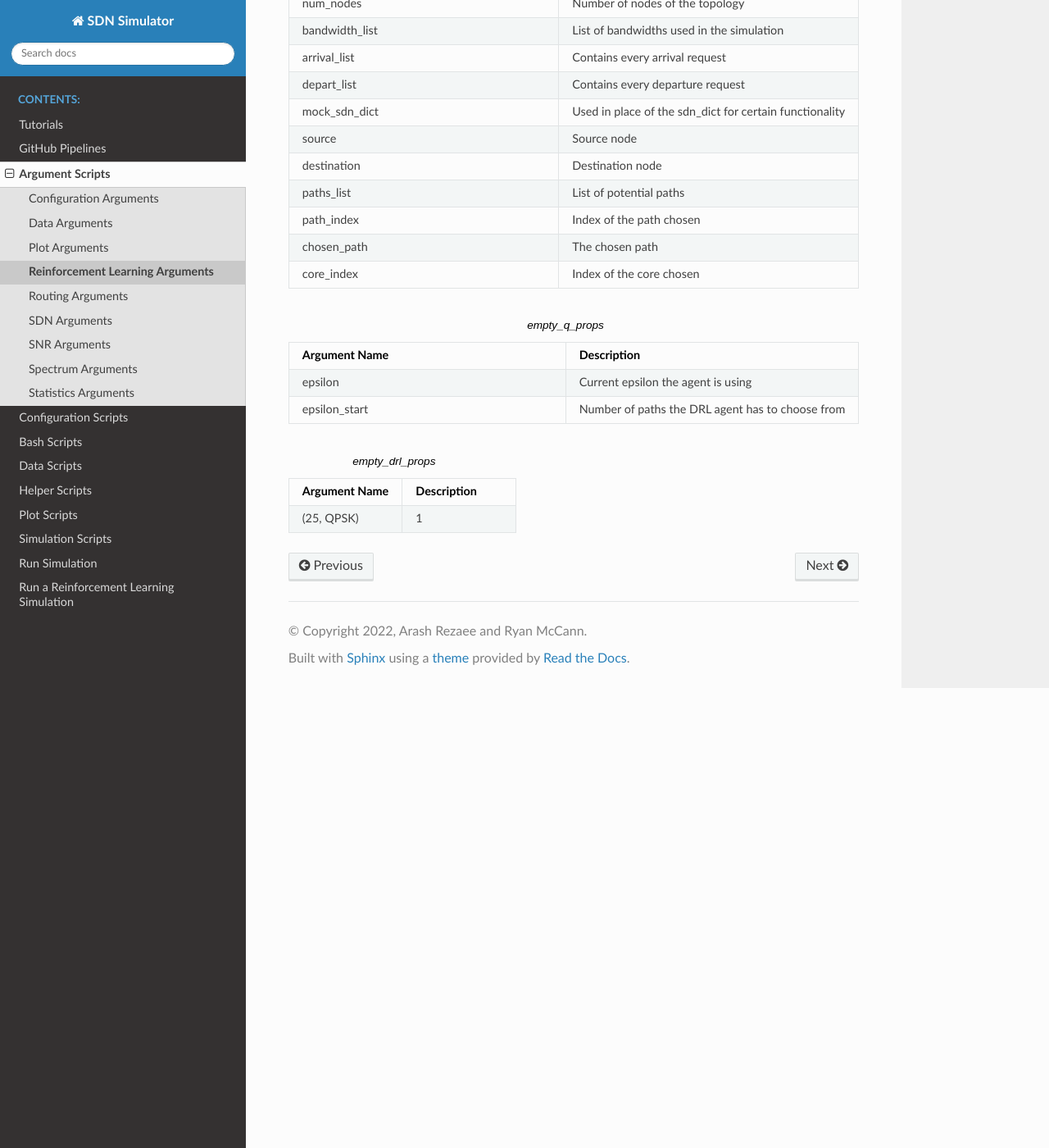
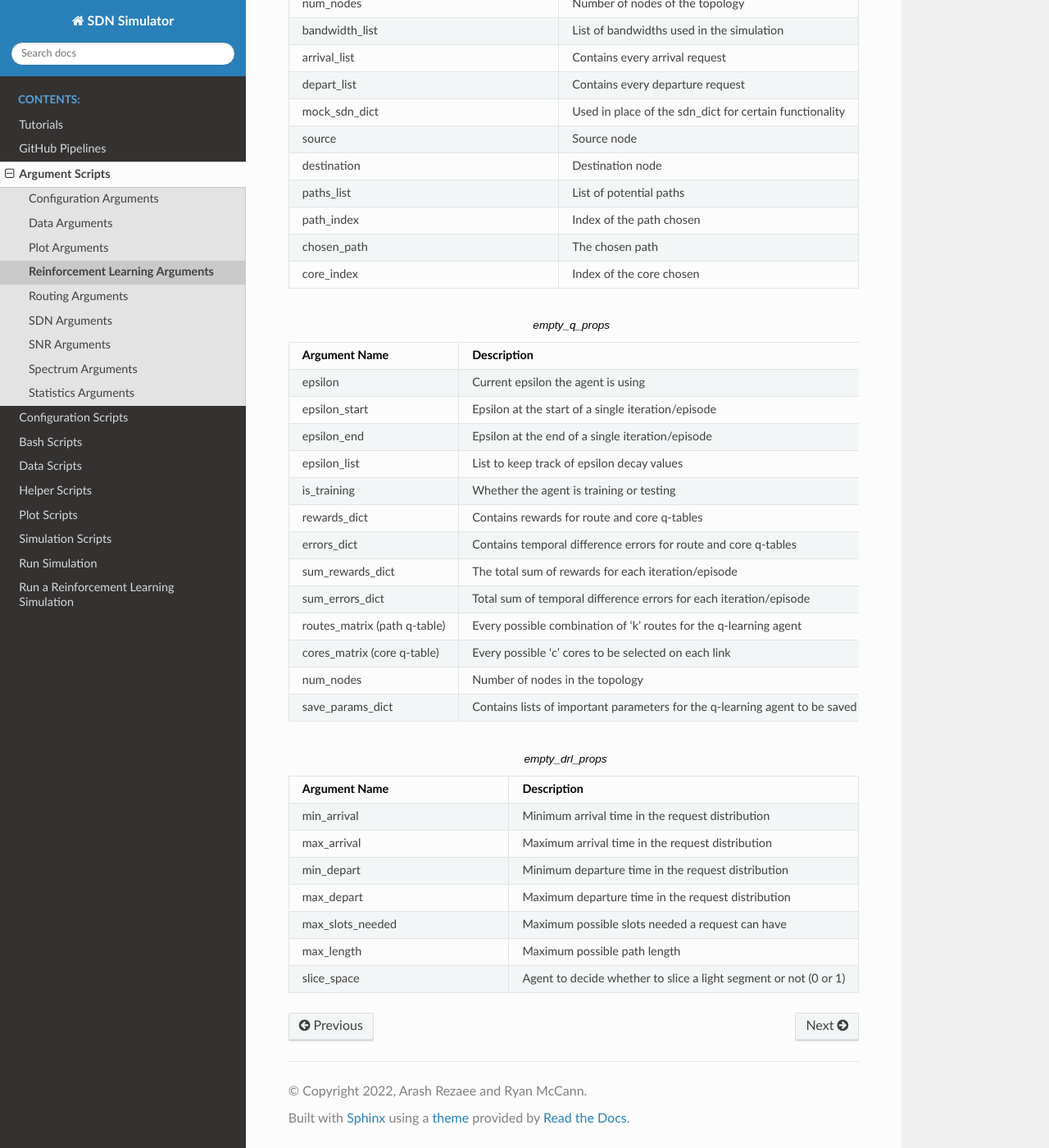
Before and after one commit to SDNNetSim/SDON_simulator, a Sphinx documentation site: the page built from docs/args/rl_args.rst, in a window 1280 px wide and 1400 px high, scrolled down 566 px. Shown: the whole window at 82% size. Built offline with Sphinx 7.4.7 and the Read the Docs theme 2.0.0, drawn with Linux system fonts in a browser that asks for light colours; pages that are not in the unit, such as notebooks, are missing from menus.

Commit message:
Finalize rl_args.rst documentation

```diff
--- a/docs/args/rl_args.rst
+++ b/docs/args/rl_args.rst
@@ -54,7 +54,30 @@ space, and tracking important statistics.
    * - epsilon
      - Current epsilon the agent is using
    * - epsilon_start
-     - Number of paths the DRL agent has to choose from
+     - Epsilon at the start of a single iteration/episode
+   * - epsilon_end
+     - Epsilon at the end of a single iteration/episode
+   * - epsilon_list
+     - List to keep track of epsilon decay values
+   * - is_training
+     - Whether the agent is training or testing
+   * - rewards_dict
+     - Contains rewards for route and core q-tables
+   * - errors_dict
+     - Contains temporal difference errors for route and core q-tables
+   * - sum_rewards_dict
+     - The total sum of rewards for each iteration/episode
+   * - sum_errors_dict
+     - Total sum of temporal difference errors for each iteration/episode
+   * - routes_matrix (path q-table)
+     - Every possible combination of 'k' routes for the q-learning agent
+   * - cores_matrix (core q-table)
+     - Every possible 'c' cores to be selected on each link
+   * - num_nodes
+     - Number of nodes in the topology
+   * - save_params_dict
+     - Contains lists of important parameters for the q-learning agent to be saved
+
 
 .. list-table:: empty_drl_props
    :widths: 25 25
@@ -62,5 +85,17 @@ space, and tracking important statistics.
 
    * - Argument Name
      - Description
-   * - (25, QPSK)
-     - 1
+   * - min_arrival
+     - Minimum arrival time in the request distribution
+   * - max_arrival
+     - Maximum arrival time in the request distribution
+   * - min_depart
+     - Minimum departure time in the request distribution
+   * - max_depart
+     - Maximum departure time in the request distribution
+   * - max_slots_needed
+     - Maximum possible slots needed a request can have
+   * - max_length
+     - Maximum possible path length
+   * - slice_space
+     - Agent to decide whether to slice a light segment or not (0 or 1)
```
